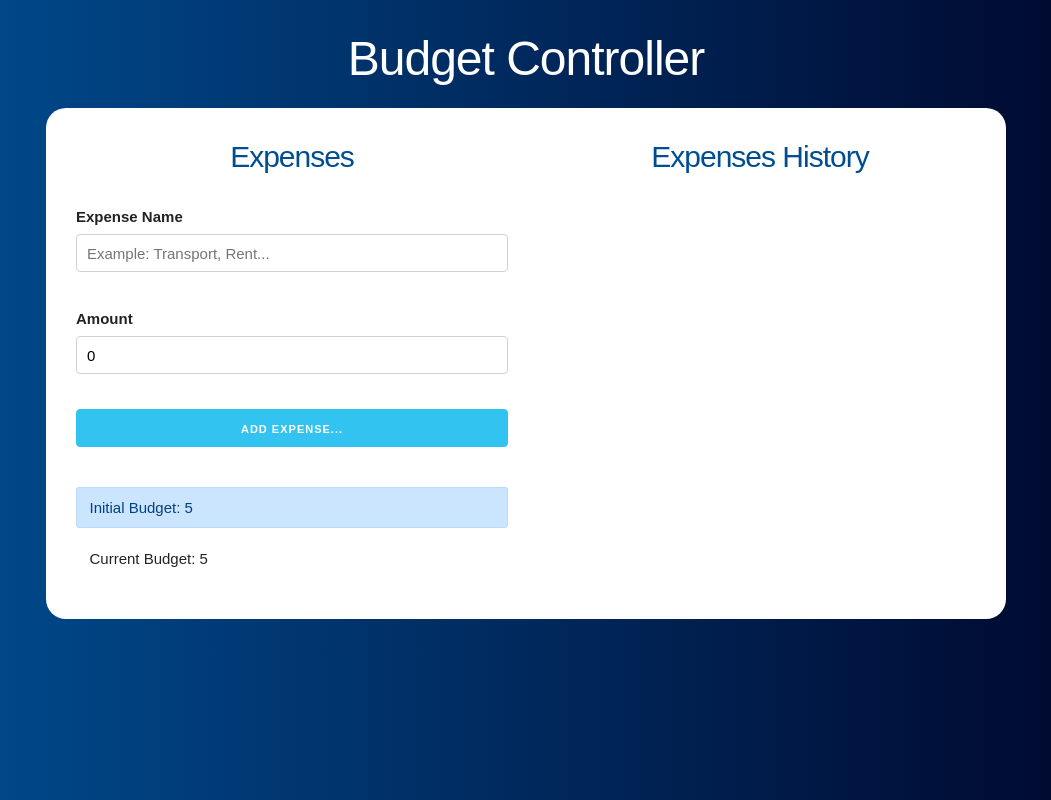
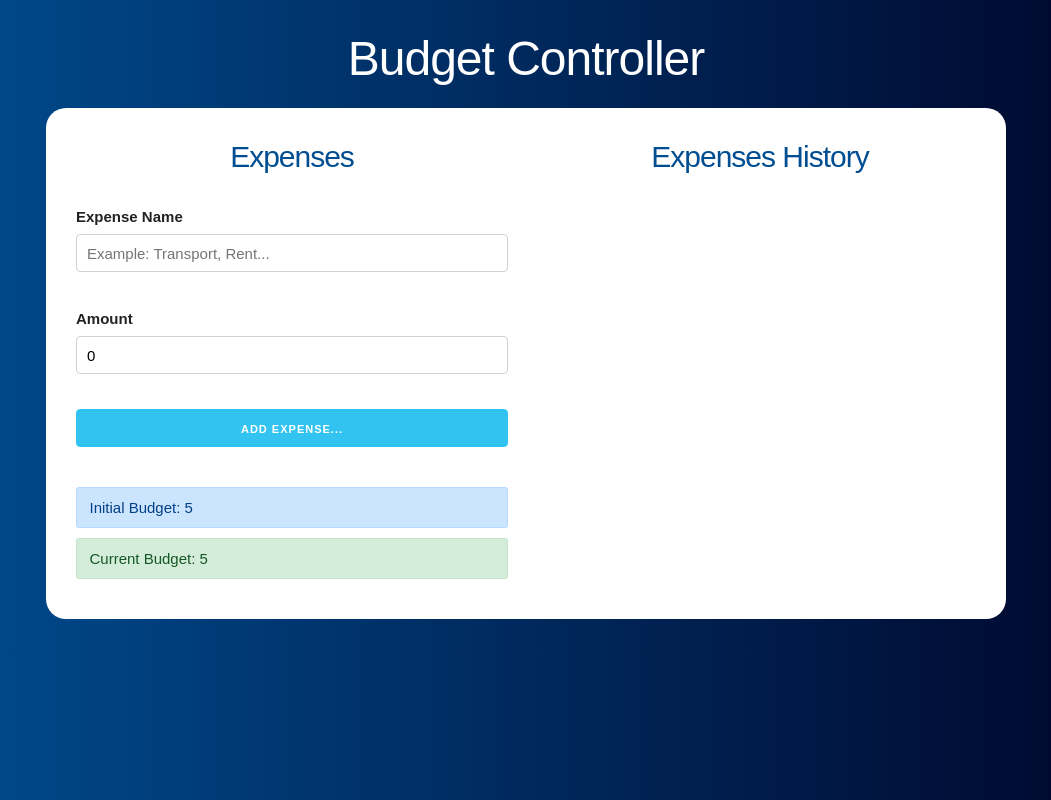
Before and after one commit to danisan9490/budget-controller, a React (Create React App) app in the folder budget-controller/: page / in a window 1280 px wide. Both pictures are taken after typing "5" into the empty fields and a click on the input "Conitinue". Shown: the whole page, without its empty margins (114-1165 px from the left). Built offline with nearby package versions, Linux system fonts and the light colour scheme.

Commit message:
#8 Add Helper

```diff
--- a/budget-controller/src/App.js
+++ b/budget-controller/src/App.js
@@ -7,7 +7,7 @@ import Form from './controllers/Form';
 function App() {
 
   const [budget, setBudget] = useState(0);
-  const [AmountLeft, setAmountLeft] = useState(0);
+  const [amountLeft, setAmountLeft] = useState(0);
   const [showBudgetQuestion, setShowBudgetQuestion] = useState(true);
   const [expenses, setExpenses] = useState([]);
   const [newExpense, setNewExpense] = useState({});
@@ -21,7 +21,7 @@ function App() {
       ])
     }
 
-    const budgetLeft = AmountLeft - newExpense.amount;
+    const budgetLeft = amountLeft - newExpense.amount;
     setAmountLeft(budgetLeft);
 
     setCreateExpense(false);
@@ -49,7 +49,7 @@ function App() {
                 />
                 <BudgetControl
                   budget={budget}
-                  AmountLeft={AmountLeft}
+                  amountLeft={amountLeft}
                 />
               </div>
               <div className="one-half column">
--- a/budget-controller/src/controllers/BudgetControl.js
+++ b/budget-controller/src/controllers/BudgetControl.js
@@ -1,13 +1,14 @@
 import React from 'react';
+import { reviewBudget } from '../helper'
 
-const BudgetControl = ({ budget, AmountLeft }) => {
+const BudgetControl = ({ budget, amountLeft }) => {
   return (
     <div>
       <div className="alert  alert-primary">
         Initial Budget: {budget}
       </div>
-      <div className="alert">
-        Current Budget: {AmountLeft}
+      <div className={reviewBudget(budget, amountLeft)}>
+        Current Budget: {amountLeft}
       </div>
     </div>
   );
--- /dev/null
+++ b/budget-controller/src/helper.js
@@ -0,0 +1,11 @@
+export const reviewBudget = (budget, amountLeft) => {
+  let alerts;
+  if ((budget / 4) > amountLeft) {
+    alerts = 'alert alert-danger';
+  } else if ((budget / 2) > amountLeft) {
+    alerts = 'alert alert-warning';
+  } else {
+    alerts = 'alert alert-success';
+  }
+  return alerts;
+}
```
